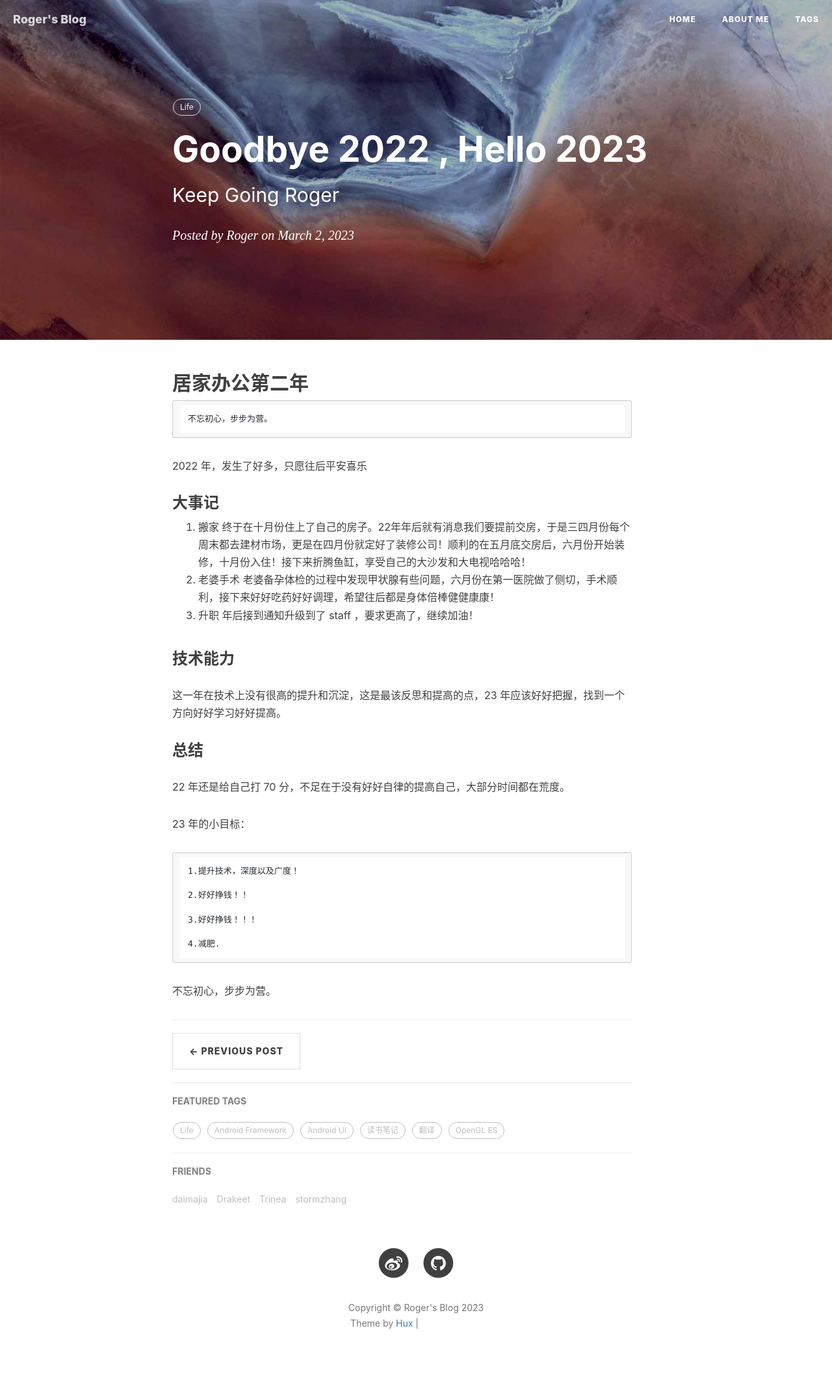
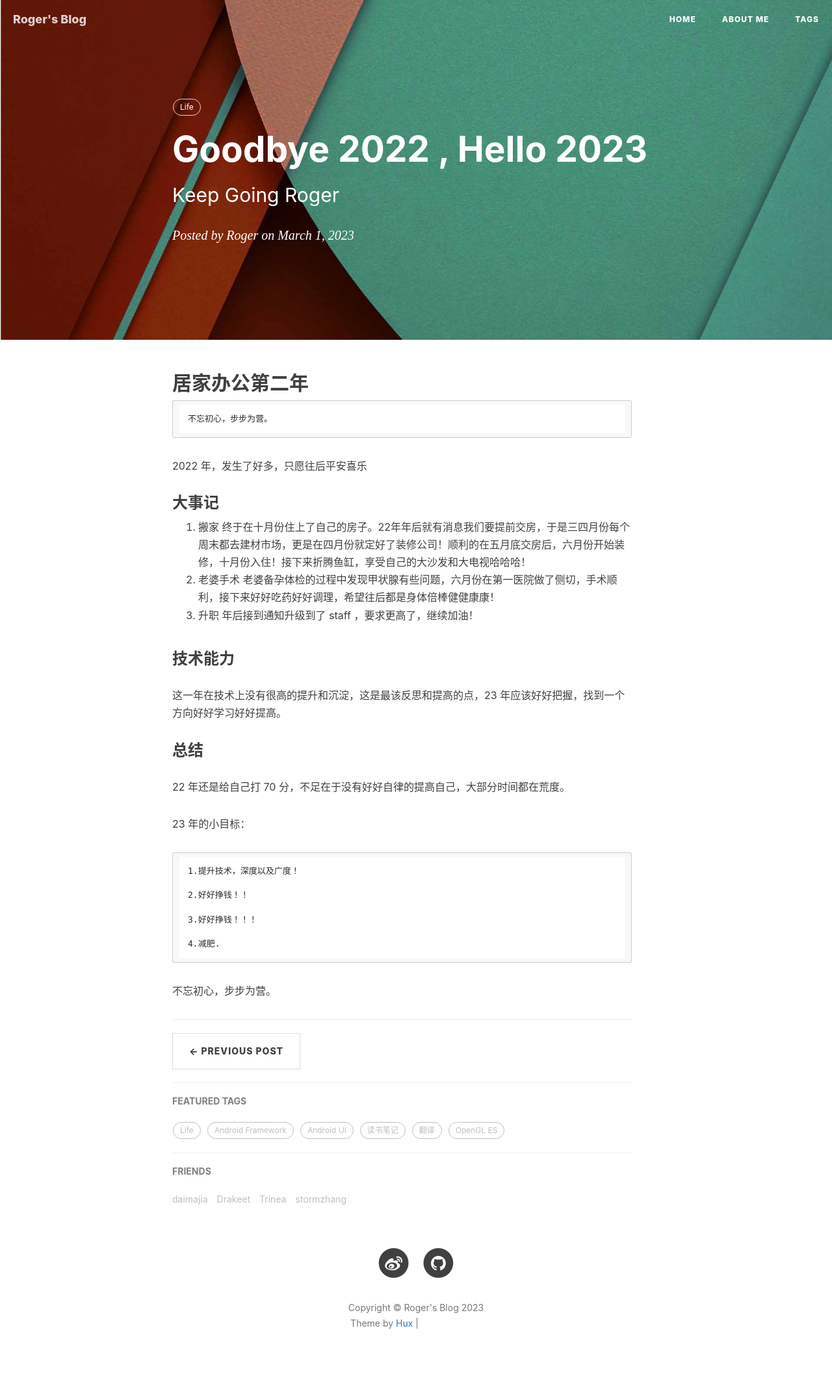
Before and after one commit to Rogero0o/rogero0o.github.io, a Jekyll site: the page built from _posts/2023-03-3-Hello2023.md, in a window 1280 px wide. Shown: the whole page at 65% size. Built offline with Jekyll 4.4.1, drawn with Linux system fonts in a browser that asks for light colours; nearby versions of some CDN libraries; comment, search, counter and statistics services are not loaded; grey boxes are pictures that could not be loaded.

Commit message:
update file

```diff
--- a/_posts/2023-03-3-Hello2023.md
+++ b/_posts/2023-03-3-Hello2023.md
@@ -2,9 +2,9 @@
 layout:     post
 title:      "Goodbye 2022 , Hello 2023"
 subtitle:   "Keep Going Roger"
-date: 2023-03-02 12:00:01 +0800
+date: 2023-03-01 12:00:01 +0800
 author:     "Roger"
-header-img: "img/android-bg7.jpg"
+header-img: "img/android-bg.jpg"
 tags:
     - Life
 ---
```
